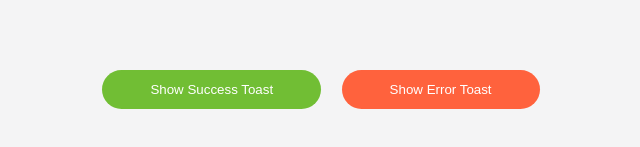
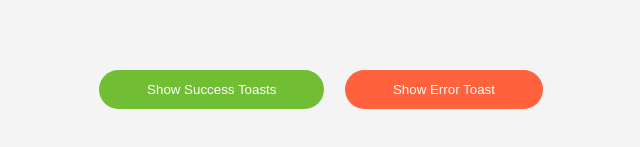
Before and after one commit to TamokiLoi/html-css, a plain HTML site: page toast-custom/index.html in a window 1280 px wide. Shown: the part 311-458 px from the top of the page, 319-959 px from the left. Drawn offline with Linux system fonts and the light colour scheme.

Commit message:
update src

```diff
--- a/toast-custom/index.html
+++ b/toast-custom/index.html
@@ -14,7 +14,7 @@
     <div id="toast"></div>
 
     <div>
-        <button class="btn btn--success" onclick="showSuccessToast();">Show Success Toast</button>
+        <button class="btn btn--success" onclick="showSuccessToast();">Show Success Toasts</button>
         <button class="btn btn--error" onclick="showErrorToast();">Show Error Toast</button>
     </div>
 
```
